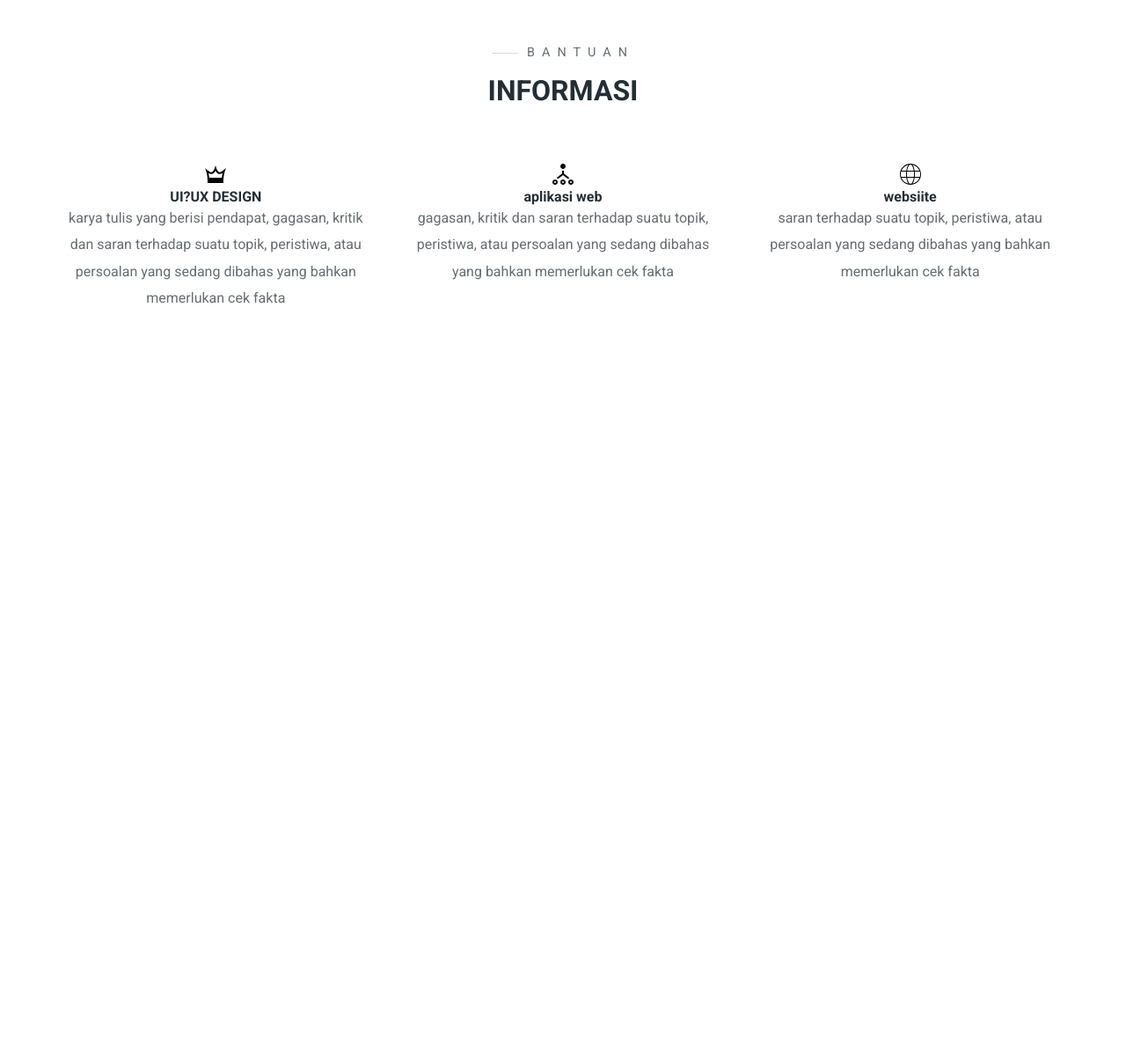
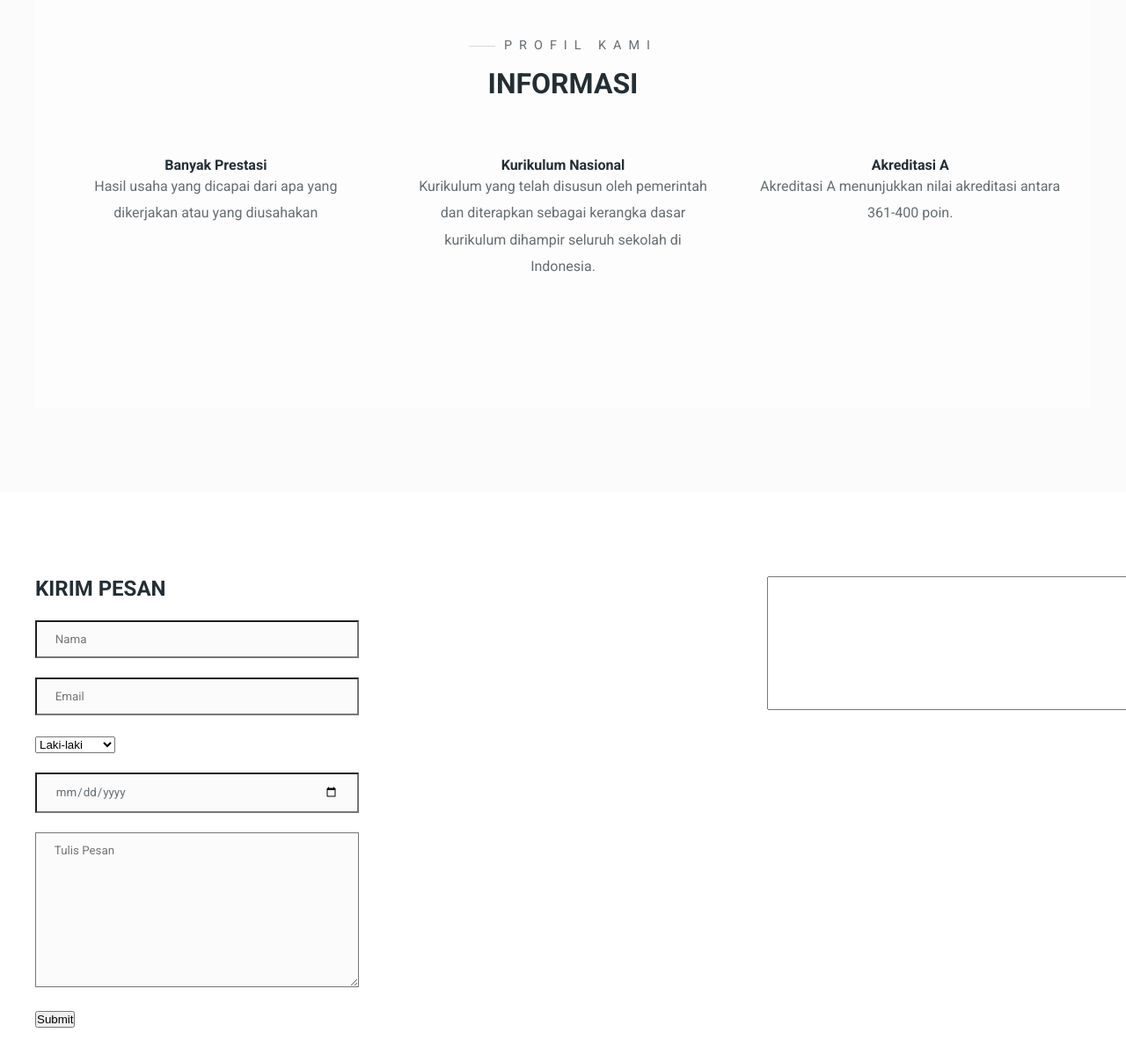
Before and after one commit to revou-fundamental-course/19-aug-24-MohdSyafiq29, a plain HTML site: page index.html in a window 1280 px wide. Shown: the part 829-2036 px from the top of the page at 88% size. Before the commit the page ends 1232 px from the top, so only its background shows below. Drawn offline with Linux system fonts and the light colour scheme; a web font is replaced by a local one.

Commit message:
third commit

```diff
--- a/css/styles.css
+++ b/css/styles.css
@@ -38,7 +38,7 @@ p {
     line-height: 1.9rem;
 }
 
-p, span, label, input, textarea, li {
+p, label, input, textarea, li {
     color: var(--secondaryTextColor);
 }
 
@@ -123,7 +123,8 @@ nav ul li a {
 }
 
 #hero{
-    height: 720px;
+    height: 520px;
+    bottom: 4rem;
     display:grid;
     grid-template-columns: 1fr 1fr;
     align-items: center;
@@ -133,10 +134,6 @@ nav ul li a {
     font-size: 3rem;
     font-weight: 700;
     margin: 0.5rem 0 1rem;
-}
-
-.hero-name span{
-    color:var(--primaryIconColorHover);
 }
 
 .hero-right img{
@@ -163,7 +160,7 @@ nav ul li a {
 }
 
 .services{
-    padding:3rem 2rem;
+    padding: 9rem 2rem;
     text-align: center;
     background: var(--primaryBackgroundColor);
     border-radius: var(--itemBorderRadius);
@@ -186,3 +183,24 @@ nav ul li a {
 .services-icon svg{
     fill:var(--primaryIconColorHover)
 }
+
+#contact{
+    padding: var(--sectionPadding)
+}
+
+.contact{
+    display: grid;
+    grid-template-columns: repeat(auto-fit, minmax(350px, 1fr));
+    gap:3rem;
+}
+
+.contact-form div{
+    margin-bottom: 1.4rem;
+}
+
+.contact-form input, .contact-form textarea{
+    width: 100%;
+    padding: 0.75rem 1.3rem;
+    font-family: "Roboto", sans-serif;
+    background-color: var(--secondaryBackgroundColor);
+}
--- a/index.html
+++ b/index.html
@@ -17,20 +17,20 @@
       <div class="logo">
       </div>
 
-      <vav>
+      <nav>
         <ul>
-          <li><a href="#services">Bantuan</a></li>
+          <li><a href="#services">Profil Kami</a></li>
           <li><a href="#portofolio">portofoilio</a></li>
           <li><a href="#skill">skill</a></li>
-          <li><a href="#contact">kontak</a></li>
+          <li><a href="#contact">Kirim Pesan</a></li>
         </ul>
-      </vav>
+      </nav>
     </div>
 
    <section id="hero">
     <div class="hero-left">
-        <h3 class="pre-title">My Name is</h3>
-        <h1 class="hero-name">Mohd <span>Syafiq</span></h1>
+        <h3 class="pre-title">Selamat Datang</h3>
+        <h1 class="hero-name">Mohd Syafiq</h1>
         <p>
           jenis karya tulis yang berisi pendapat, gagasan, kritik dan saran terhadap suatu topik, peristiwa,
           atau persoalan yang sedang dibahas yang bahkan memerlukan cek fakta
@@ -46,48 +46,82 @@
   </header>
     <!-- end of header-->
 
-    <sectiom id="services">
+    <section id="services">
       <div class="services main-container">
-        <h3 class="pre-title">Bantuan</h3>
+        <h3 class="pre-title">Profil Kami</h3>
         <h1 class="section-title services-title">INFORMASI</h1>
 
         <div class="grid-3">
           <div class="service">
             <div class="service-icon">
-              <svg xmlns="http://www.w3.org/2000/svg" width="24" height="24" viewBox="0 0 24 24">
-                <path d="M24 5c-3.923 3.265-5.623 4.716-7.15 4.716-2.44 0-3.681-3.675-4.85-7.716-1.165 4.028-2.41
-                7.715-4.853 7.715-1.513 0-3.168-1.404-7.147-4.715 3.321 7.018 3 14.292 3 17h18c0-1.718-.478-9.65 3-17zm-16.853
-                6.715c2.295 0 3.787-1.64 4.853-3.761 1.064 2.122 2.556 3.762 4.85 3.762 1.121 0 2.188-.43 3.126-1.042-.432 1.907-.68
-                3.72-.82 5.326h-14.322c-.138-1.617-.38-3.423-.808-5.324.927.607 2 1.039 3.121 1.039zm-2.14 8.285c-.
-                003-.593-.016-1.267-.047-2h14.065c-.032.745-.046 1.422-.047 2h-13.971z"/>
-              </svg>
+
             </div>
-              <h4>UI?UX DESIGN</h4>
-              <p>karya tulis yang berisi pendapat, gagasan, kritik dan saran terhadap suatu topik, peristiwa,
-                atau persoalan yang sedang dibahas yang bahkan memerlukan cek fakta</p>
+              <h4>Banyak Prestasi</h4>
+              <p>Hasil usaha yang dicapai dari apa yang dikerjakan atau yang diusahakan</p>
           </div>
 
           <div class="service">
             <div class="service-icon">
-              <svg xmlns="http://www.w3.org/2000/svg" width="24" height="24" viewBox="0 0 24 24"><path d="M3 20c.552 0 1 .449 1 1s-.448 1-1 1-1-.449-1-1 .448-1 1-1zm0-2c-1.656 0-3 1.343-3 3s1.344 3 3 3 3-1.343 3-3-1.344-3-3-3zm9 2c.552 0 1 .449 1 1s-.448 1-1 1-1-.449-1-1 .448-1 1-1zm0-2c-1.656 0-3 1.343-3 3s1.344 3 3 3 3-1.343 3-3-1.344-3-3-3zm0-18c-1.656 0-3 1.343-3 3s1.344 3 3 3 3-1.343 3-3-1.344-3-3-3zm9 20c.552 0 1 .449 1 1s-.448 1-1 1-1-.449-1-1 .448-1 1-1zm0-2c-1.656 0-3 1.343-3 3s1.344 3 3 3 3-1.343 3-3-1.344-3-3-3zm-1.577-1.721l-6.423-5.028v-3.352c-.323.066-.658.101-1 .101s-.677-.035-1-.101v3.352l-6.424 5.028c.695.233 1.323.602 1.844 1.093l5.58-4.372 5.579 4.373c.522-.492 1.15-.861 1.844-1.094z"/></svg>
+
             </div>
-              <h4>aplikasi web</h4>
-              <p>gagasan, kritik dan saran terhadap suatu topik, peristiwa,
-                atau persoalan yang sedang dibahas yang bahkan memerlukan cek fakta</p>
+              <h4>Kurikulum Nasional</h4>
+              <p>Kurikulum yang telah disusun oleh pemerintah dan diterapkan sebagai kerangka dasar kurikulum dihampir
+                seluruh sekolah di Indonesia.</p>
           </div>
 
           <div class="service">
             <div class="service-icon">
-              <svg width="24" height="24" xmlns="http://www.w3.org/2000/svg" fill-rule="evenodd" clip-rule="evenodd"><path d="M12.02 0c6.614.011 11.98 5.383 11.98 12 0 6.623-5.376 12-12 12-6.623 0-12-5.377-12-12 0-6.617 5.367-11.989 11.981-12h.039zm3.694 16h-7.427c.639 4.266 2.242 7 3.713 7 1.472 0 3.075-2.734 3.714-7m6.535 0h-5.523c-.426 2.985-1.321 5.402-2.485 6.771 3.669-.76 6.671-3.35 8.008-6.771m-14.974 0h-5.524c1.338 3.421 4.34 6.011 8.009 6.771-1.164-1.369-2.059-3.786-2.485-6.771m-.123-7h-5.736c-.331 1.166-.741 3.389 0 6h5.736c-.188-1.814-.215-3.925 0-6m8.691 0h-7.685c-.195 1.8-.225 3.927 0 6h7.685c.196-1.811.224-3.93 0-6m6.742 0h-5.736c.062.592.308 3.019 0 6h5.736c.741-2.612.331-4.835 0-6m-12.825-7.771c-3.669.76-6.671 3.35-8.009 6.771h5.524c.426-2.985 1.321-5.403 2.485-6.771m5.954 6.771c-.639-4.266-2.242-7-3.714-7-1.471 0-3.074 2.734-3.713 7h7.427zm-1.473-6.771c1.164 1.368 2.059 3.786 2.485 6.771h5.523c-1.337-3.421-4.339-6.011-8.008-6.771"/></svg>
-              </svg>
+
             </div>
-              <h4>websiite</h4>
-              <p>saran terhadap suatu topik, peristiwa,
-                atau persoalan yang sedang dibahas yang bahkan memerlukan cek fakta</p>
+              <h4>Akreditasi A</h4>
+              <p>Akreditasi A menunjukkan nilai akreditasi antara 361-400 poin.</p>
           </div>
 
         </div>
       </div>
-    </sectiom>
+    </section>
+
+    <section id="contact">
+      <div class="contact main-container">
+          <div class="contact-left">
+            <form class="contact-form" action="">
+              <div><h1>KIRIM PESAN</h1></div>
+              <div>
+                <input type="text" placeholder="Nama" name="name">
+              </div>
+              <div>
+              <input type="text" placeholder="Email" name="email">
+            </div>
+            <div>
+              <select id="jenis-kelamin" name="jenis_kelamin">
+                   <option value="lk">Laki-laki</option>
+                    <option value="pr">Perempuan</option>
+                      <option value="rahasia">Rahasia</option>
+              </select>
+            </div>
+            <div>
+              <input type="date" id="start" name="trip-start" min="1991-01-01" max="2024-12-31" />
+            </div>
+            <div>
+            <textarea name="Massage" placeholder="Tulis Pesan" id="message" cols="60" rows="10"></textarea>
+            </div>
+
+            <div>
+
+            </div>
+            <div>
+              <button class="btn-submit">Submit</button>
+            </div>
+            </form>
+          </div>
+          <div class="contact-right"></div>
+          <div>
+              <textarea
+              rows="10"
+              cols="50">
+            </textarea>
+          </div>
+      </div>
+    </section>
   </body>
   </html>
```
